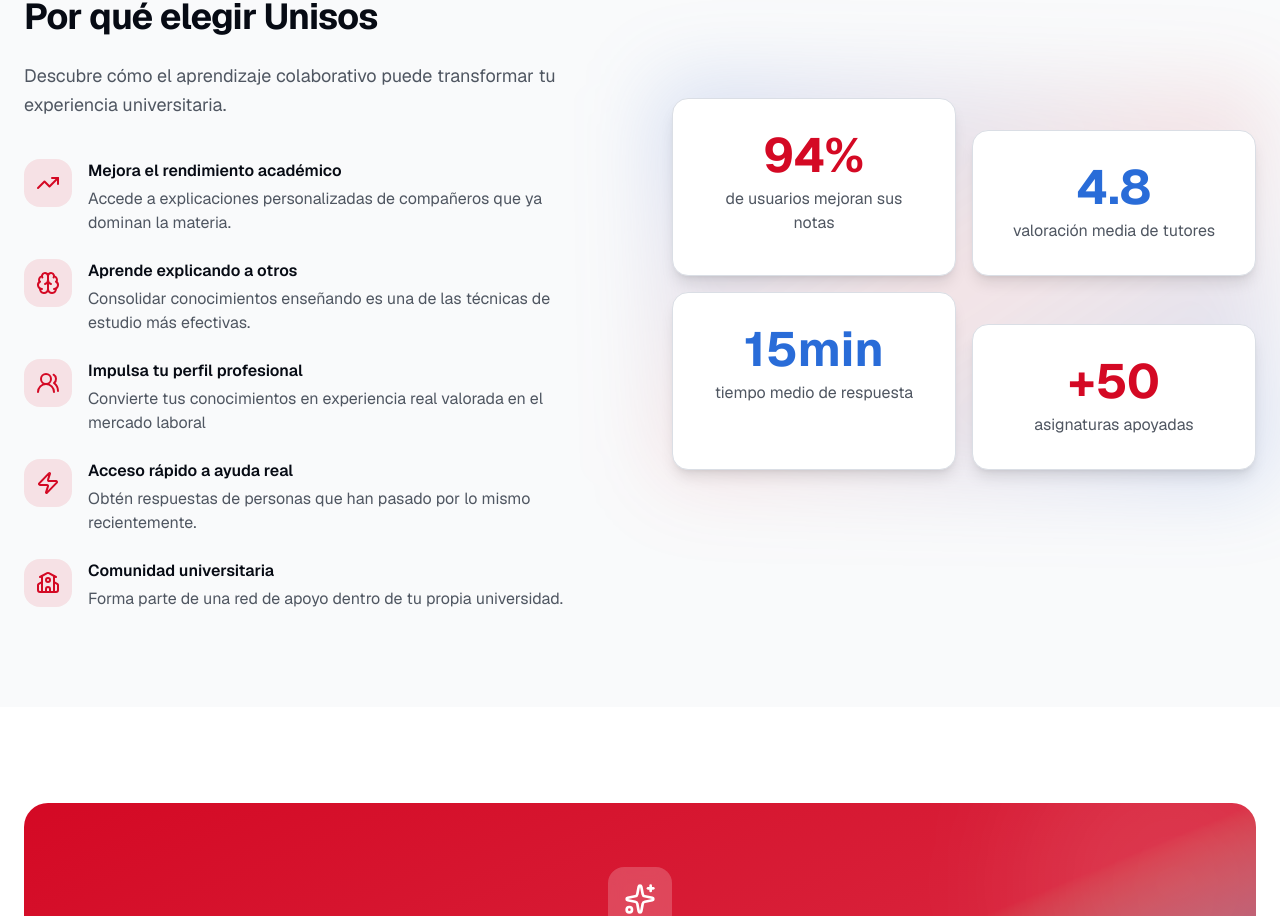
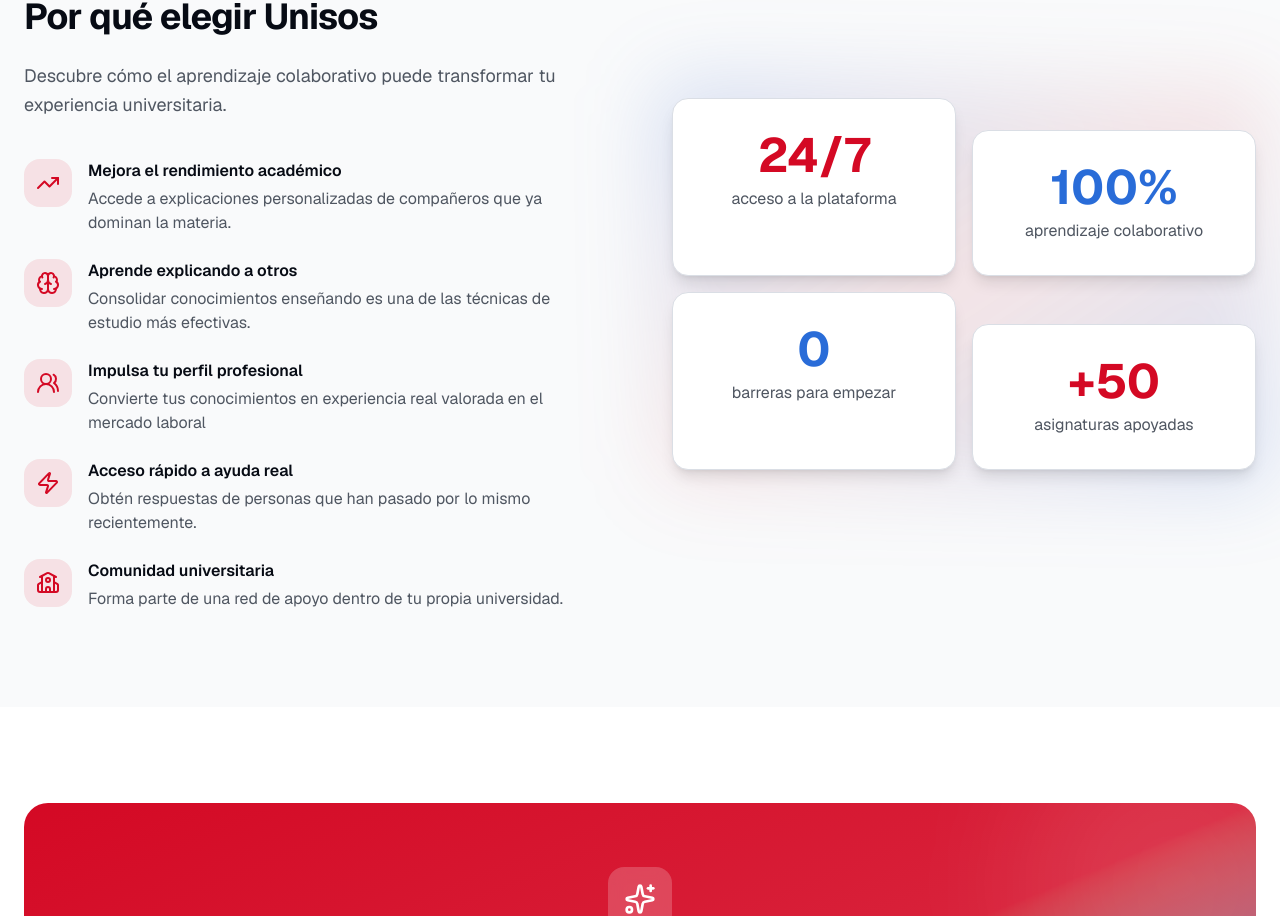
Before and after one commit to Salvidmr/unisosweb, a Next.js app: page / in a window 1280 px wide. Shown: the part 3077-3993 px from the top of the page. Built offline with nearby package versions, Linux system fonts and the light colour scheme.

Commit message:
Update benefits section statistics and descriptions

```diff
--- a/components/benefits-section.tsx
+++ b/components/benefits-section.tsx
@@ -68,16 +68,16 @@ export function BenefitsSection() {
             <div className="absolute -inset-4 rounded-3xl bg-gradient-to-br from-secondary/20 via-primary/10 to-secondary/20 blur-2xl" />
             <div className="relative grid gap-4 sm:grid-cols-2">
               <div className="rounded-2xl border border-border bg-card p-8 text-center shadow-lg">
-                <span className="text-5xl font-bold text-primary">94%</span>
-                <p className="mt-2 text-muted-foreground">de usuarios mejoran sus notas</p>
+                <span className="text-5xl font-bold text-primary">24/7</span>
+                <p className="mt-2 text-muted-foreground">acceso a la plataforma</p>
               </div>
               <div className="rounded-2xl border border-border bg-card p-8 text-center shadow-lg sm:mt-8">
-                <span className="text-5xl font-bold text-secondary">4.8</span>
-                <p className="mt-2 text-muted-foreground">valoración media de tutores</p>
+                <span className="text-5xl font-bold text-secondary">100%</span>
+                <p className="mt-2 text-muted-foreground">aprendizaje colaborativo</p>
               </div>
               <div className="rounded-2xl border border-border bg-card p-8 text-center shadow-lg">
-                <span className="text-5xl font-bold text-secondary">15min</span>
-                <p className="mt-2 text-muted-foreground">tiempo medio de respuesta</p>
+                <span className="text-5xl font-bold text-secondary">0</span>
+                <p className="mt-2 text-muted-foreground">barreras para empezar</p>
               </div>
               <div className="rounded-2xl border border-border bg-card p-8 text-center shadow-lg sm:mt-8">
                 <span className="text-5xl font-bold text-primary">+50</span>
```
